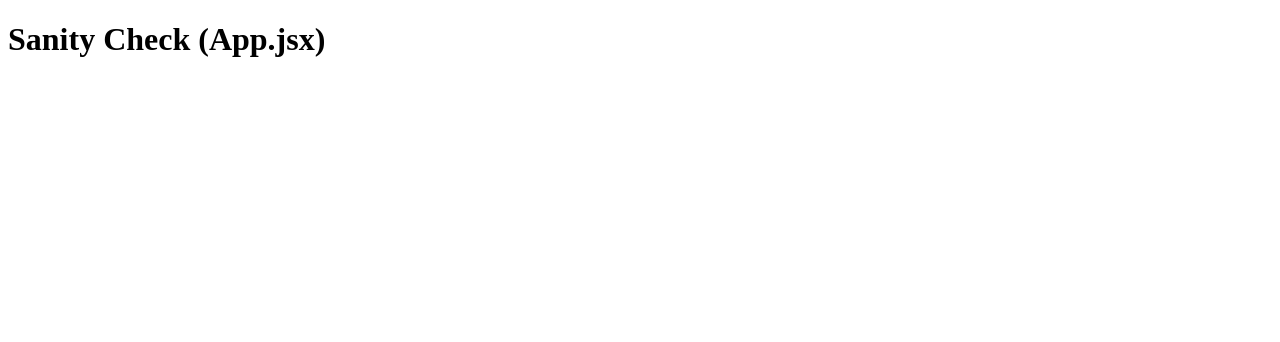
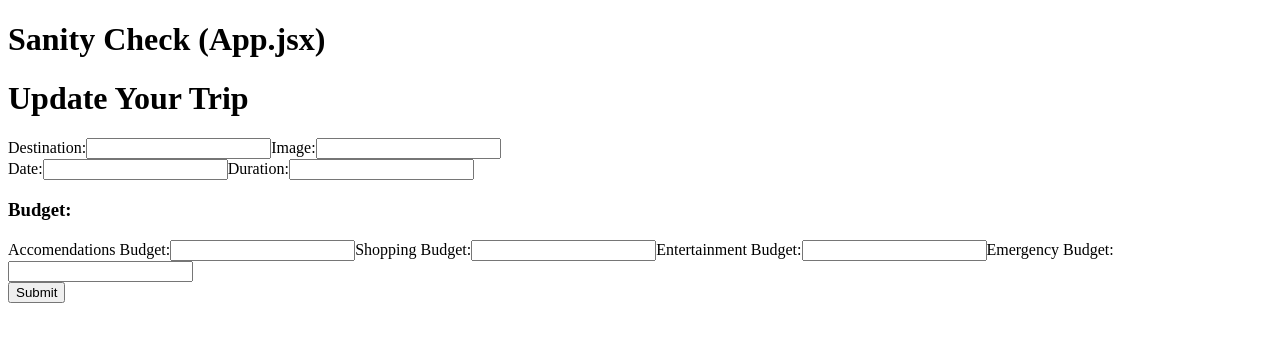
Before and after one commit to chamer079/wanderlust, a React (Vite) app: page /trips/1/edit in a window 1280 px wide. Shown: the top 342 px of the page. Built offline with nearby package versions, Linux system fonts and the light colour scheme; no server answers.

Commit message:
working on update trip

```diff
--- a/src/App.jsx
+++ b/src/App.jsx
@@ -54,6 +54,7 @@ const App = () => {
       <Route path="/trips" element={<TripList trips={trips} />}/>
       <Route path="/trips/:tripId" element={<TripDetails handleDeleteTrip={handleDeleteTrip}/>} />
       <Route path="/trips/new" element={<TripForm handleAddTrip={handleAddTrip}/>} />
+      <Route path="/trips/:tripId/edit" element={<TripForm />} />
     </Routes>
     </>
   )
--- a/src/components/TripForm/TripForm.jsx
+++ b/src/components/TripForm/TripForm.jsx
@@ -1,4 +1,6 @@
-import { useState } from "react"
+import { useState, useEffect } from "react"
+import { useParams} from "react-router-dom"
+import * as tripService from "../../services/tripService"
 
 
 const TripForm = (props) => {
@@ -14,6 +16,9 @@ const TripForm = (props) => {
 
     })
     // console.log(formData)
+
+    const { tripId } = useParams()
+    console.log(tripId)
 
     const handleChange = (e) => {
         setFormData({ ...formData, [e.target.name]: e.target.value })
@@ -33,12 +38,21 @@ const TripForm = (props) => {
             entertainmentBudget: "",
             emergencyBudget: ""
         })
-        console.log("formData: ", formData)
+        // console.log("formData: ", formData)
     }
+
+    useEffect(() => {
+        const fetchTrip = async () => {
+            const tripData = await tripService.show(tripId)
+            setFormData(tripData)
+            console.log("tripData", tripData)
+        }
+        if(tripId ) fetchTrip()
+    }, [tripId])
 
     return(
         <>
-            <h1>Create a New Trip</h1>
+            <h1>{tripId ? "Update Your Trip" : "Create a New Trip"}</h1>
             <form onSubmit={handleSubmit}>
                 <section className="destinationImg">
                     <label htmlFor="destination-input">Destination:</label>
```
